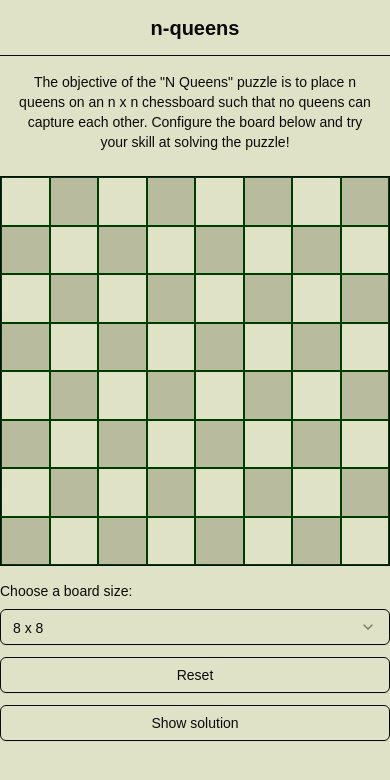
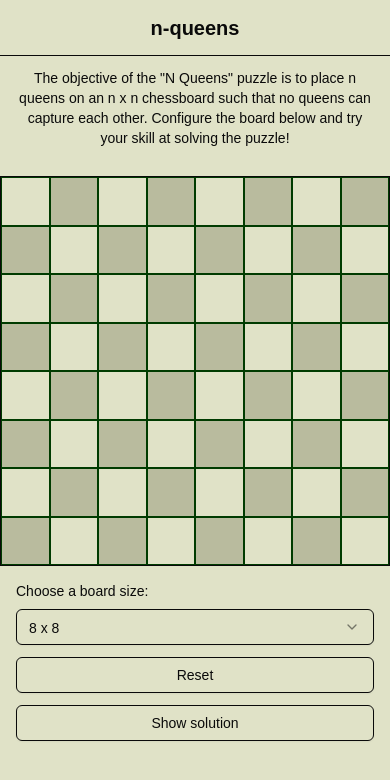
Before and after one commit to avarenee/n-queens, a Next.js app: page / in a window 390 px wide. Shown: the top 780 px of the page. Built offline with nearby package versions, Linux system fonts and the light colour scheme.

Commit message:
responsive design

```diff
--- /dev/null
+++ b/src/app/footer/footer.tsx
@@ -0,0 +1,11 @@
+"use client"
+
+import React from "react"
+
+export const Footer = () => {
+  return (
+    <div className="lg:h-24 h-12 flex-none w-full">
+        <div className="hidden">content</div>
+    </div>
+  )
+}
--- a/src/app/header/header.tsx
+++ b/src/app/header/header.tsx
@@ -4,7 +4,7 @@ import React from "react"
 
 export const Header = () => {
   return (
-    <header className="h-14 px-12 py-4 text-xl font-bold flex items-center justify-center md:justify-between border-b">
+    <header className="h-14 px-12 py-4 text-xl font-bold flex flex-none items-center justify-center md:justify-between border-b w-full">
         <h1>n-queens</h1>
     </header>
   )
--- a/src/app/layout.tsx
+++ b/src/app/layout.tsx
@@ -3,6 +3,7 @@ import { Geist, Geist_Mono } from "next/font/google";
 import "./globals.css";
 import { ChessboardProvider } from "./chessboard/chessboardProvider";
 import { Header } from "./header/header";
+import { Footer } from "./footer/footer";
 
 const geistSans = Geist({
   variable: "--font-geist-sans",
@@ -26,12 +27,13 @@ export default function RootLayout({
   return (
     <html lang="en">
       <body
-        className={`${geistSans.variable} ${geistMono.variable} antialiased h-screen flex flex-col`}
+        className={`${geistSans.variable} ${geistMono.variable} antialiased h-screen flex flex-col items-center`}
       >
         <Header/>
         <ChessboardProvider>
           {children}
         </ChessboardProvider>
+        <Footer/>
       </body>
     </html>
   );
--- a/src/app/page.tsx
+++ b/src/app/page.tsx
@@ -12,15 +12,15 @@ export default function Home() {
   const { changeBoardSize, reset } = useChessboardContext();
 
   return (
-    <div className="flex flex-col items-center h-full lg:min-h-[750px] w-full">
-      <div className="p-4 flex flex-col sm:h-[150px] h-[120px] lg:w-[max(calc(70vh+250px),60vw)] w-full text-center lg:text-lg text-sm">
+    <div className="flex-1 flex flex-col items-center lg:w-[max(calc(100vh-19rem+252px),750px)] lg:min-h-[650px] sm:w-[75vw] h-full w-full">
+      <div className="pb-4 sm:px-0 px-4 flex flex-col justify-center flex-none lg:h-[150px] h-[120px] w-full text-center lg:text-lg text-sm">
         <p>The objective of the "N Queens" puzzle is to place n queens on an n x n chessboard such that no queens can capture each other. Configure the board below and try your skill at solving the puzzle!</p>
       </div>
-      <div className="flex flex-col lg:justify-center lg:flex-row lg:w-auto sm:w-[75vw] flex-1 w-full items-center gap-4">
-        <div className="lg:h-full lg:w-auto lg:min-h-[500px] sm:h-[75vw] w-full aspect-square border">
+      <div className="flex lg:flex-row flex-col flex-1 w-full">
+        <div className="lg:h-full lg:min-h-[500px] lg:w-auto w-full aspect-square border">
           <Chessboard/>
         </div>
-        <div className="lg:w-[250px] lg:h-full min-h-[160px] w-full flex flex-col gap-3">
+        <div className="flex flex-col lg:pl-4 lg:pt-0 sm:px-0 px-4 pt-4 lg:w-[250px] lg:h-full lg:flex-none min-h-[160px] flex-1 w-full gap-3">
           <Field>
             <FieldLabel htmlFor="num-squares">Choose a board size:</FieldLabel>
             <NativeSelect
@@ -50,9 +50,6 @@ export default function Home() {
           </Button>
         </div>
       </div>
-      <div className="sm:h-[100px] sm:flex-none flex-shrink w-full">
-
-      </div>
     </div>
   );
 }
```
